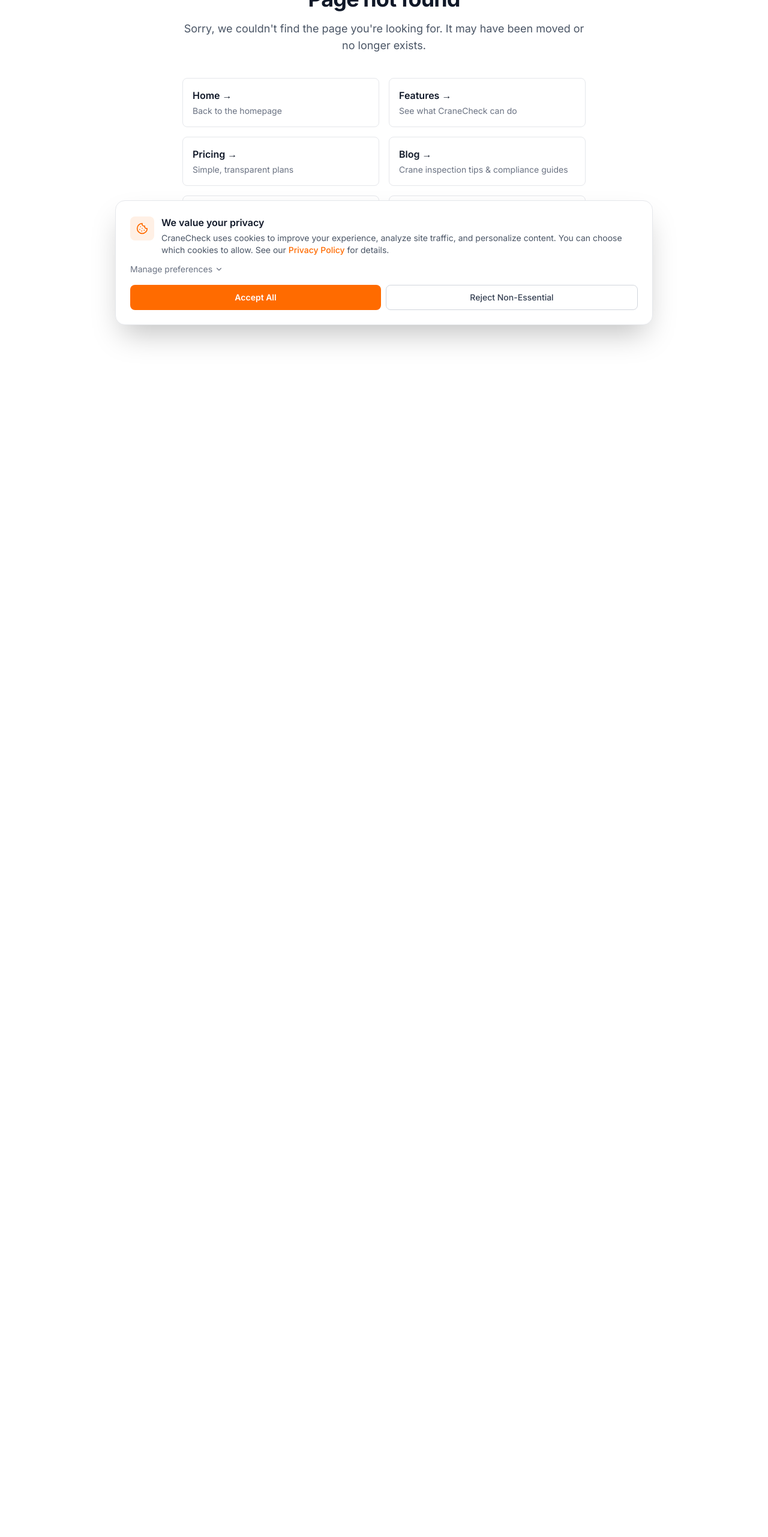
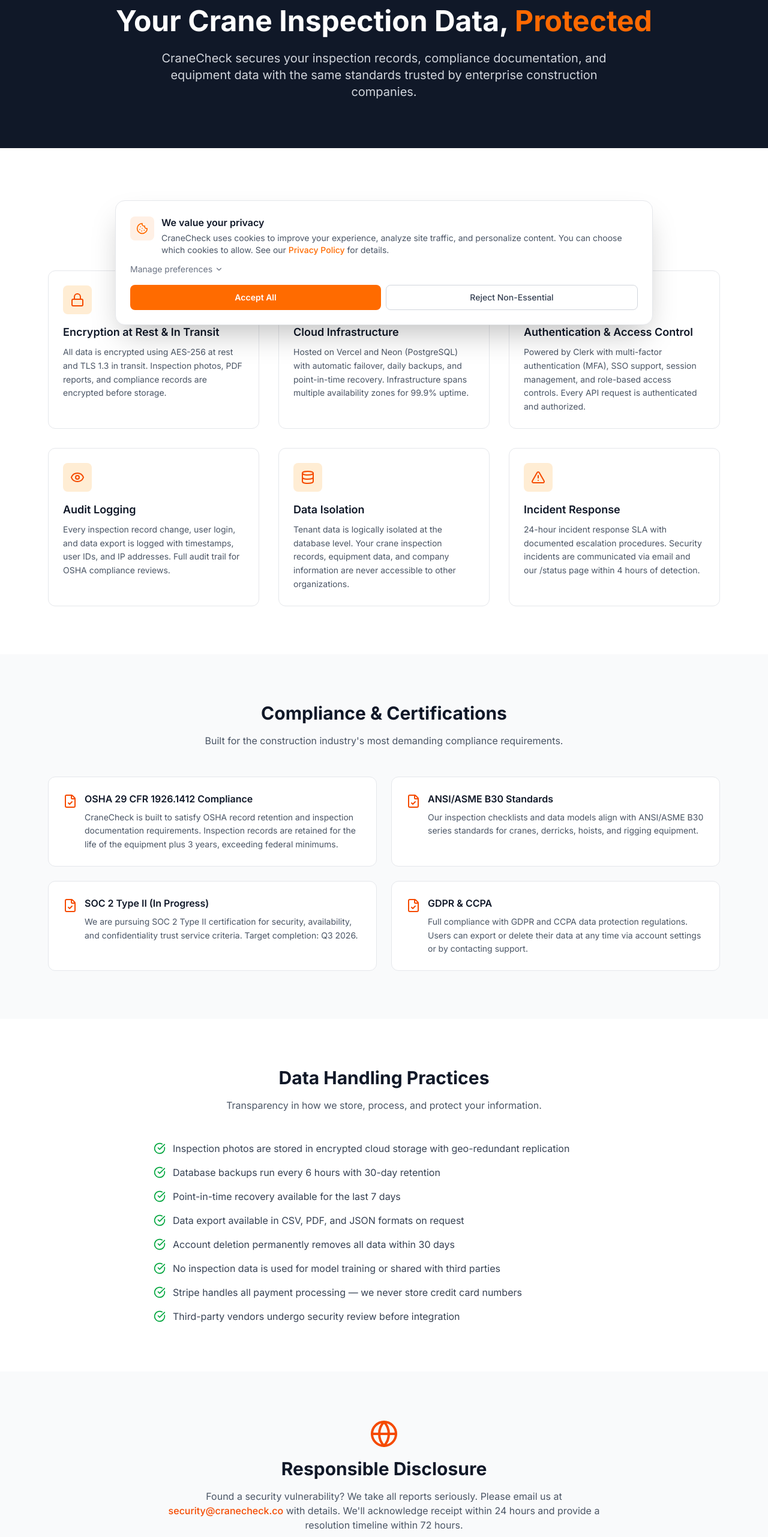
Before and after one commit to nolanterry/cranecheck-site, a Next.js app: page /security in a window 1280 px wide. Before the commit this address had no page. Shown: the part 234-2797 px from the top of the page at 60% size. Before the commit the page ends 822 px from the top, so only its background shows below. Built offline with nearby package versions, Linux system fonts and the light colour scheme.

Commit message:
feat: add /security page with OSHA/ANSI compliance details, encryption, audit logging, responsible disclosure, BreadcrumbList schema, footer + sitemap updated

```diff
--- /dev/null
+++ b/src/app/security/page.tsx
@@ -0,0 +1,221 @@
+import { Header } from "@/components/header";
+import { Footer } from "@/components/footer";
+import { CTASection } from "@/components/cta-section";
+import type { Metadata } from "next";
+import { Shield, Lock, Server, Eye, FileCheck, AlertTriangle, Users, Database, CheckCircle, Globe } from "lucide-react";
+import Link from "next/link";
+
+export const metadata: Metadata = {
+  title: "Security — CraneCheck",
+  description:
+    "CraneCheck security practices — how we protect your crane inspection data with enterprise-grade encryption, SOC 2 controls, and OSHA-compliant data handling.",
+  alternates: { canonical: "/security" },
+  openGraph: {
+    title: "Security | CraneCheck",
+    description: "Enterprise-grade security for crane inspection compliance data.",
+    url: "https://cranecheck.co/security",
+  },
+};
+
+const SECURITY_FEATURES = [
+  {
+    icon: Lock,
+    title: "Encryption at Rest & In Transit",
+    description:
+      "All data is encrypted using AES-256 at rest and TLS 1.3 in transit. Inspection photos, PDF reports, and compliance records are encrypted before storage.",
+  },
+  {
+    icon: Server,
+    title: "Cloud Infrastructure",
+    description:
+      "Hosted on Vercel and Neon (PostgreSQL) with automatic failover, daily backups, and point-in-time recovery. Infrastructure spans multiple availability zones for 99.9% uptime.",
+  },
+  {
+    icon: Users,
+    title: "Authentication & Access Control",
+    description:
+      "Powered by Clerk with multi-factor authentication (MFA), SSO support, session management, and role-based access controls. Every API request is authenticated and authorized.",
+  },
+  {
+    icon: Eye,
+    title: "Audit Logging",
+    description:
+      "Every inspection record change, user login, and data export is logged with timestamps, user IDs, and IP addresses. Full audit trail for OSHA compliance reviews.",
+  },
+  {
+    icon: Database,
+    title: "Data Isolation",
+    description:
+      "Tenant data is logically isolated at the database level. Your crane inspection records, equipment data, and company information are never accessible to other organizations.",
+  },
+  {
+    icon: AlertTriangle,
+    title: "Incident Response",
+    description:
+      "24-hour incident response SLA with documented escalation procedures. Security incidents are communicated via email and our /status page within 4 hours of detection.",
+  },
+];
+
+const COMPLIANCE_ITEMS = [
+  {
+    title: "OSHA 29 CFR 1926.1412 Compliance",
+    description:
+      "CraneCheck is built to satisfy OSHA record retention and inspection documentation requirements. Inspection records are retained for the life of the equipment plus 3 years, exceeding federal minimums.",
+  },
+  {
+    title: "ANSI/ASME B30 Standards",
+    description:
+      "Our inspection checklists and data models align with ANSI/ASME B30 series standards for cranes, derricks, hoists, and rigging equipment.",
+  },
+  {
+    title: "SOC 2 Type II (In Progress)",
+    description:
+      "We are pursuing SOC 2 Type II certification for security, availability, and confidentiality trust service criteria. Target completion: Q3 2026.",
+  },
+  {
+    title: "GDPR & CCPA",
+    description:
+      "Full compliance with GDPR and CCPA data protection regulations. Users can export or delete their data at any time via account settings or by contacting support.",
+  },
+];
+
+const DATA_PRACTICES = [
+  "Inspection photos are stored in encrypted cloud storage with geo-redundant replication",
+  "Database backups run every 6 hours with 30-day retention",
+  "Point-in-time recovery available for the last 7 days",
+  "Data export available in CSV, PDF, and JSON formats on request",
+  "Account deletion permanently removes all data within 30 days",
+  "No inspection data is used for model training or shared with third parties",
+  "Stripe handles all payment processing — we never store credit card numbers",
+  "Third-party vendors undergo security review before integration",
+];
+
+export default function SecurityPage() {
+  return (
+    <>
+      <Header />
+      <main id="main-content">
+        {/* Hero */}
+        <section className="bg-gray-900 text-white py-20">
+          <div className="max-w-6xl mx-auto px-4 text-center">
+            <div className="inline-flex items-center gap-2 bg-orange-500/20 text-orange-400 px-4 py-2 rounded-full text-sm font-medium mb-6">
+              <Shield className="w-4 h-4" />
+              Enterprise-Grade Security
+            </div>
+            <h1 className="text-4xl md:text-5xl font-bold mb-6">
+              Your Crane Inspection Data,{" "}
+              <span className="text-orange-500">Protected</span>
+            </h1>
+            <p className="text-xl text-gray-300 max-w-3xl mx-auto">
+              CraneCheck secures your inspection records, compliance documentation, and equipment data
+              with the same standards trusted by enterprise construction companies.
+            </p>
+          </div>
+        </section>
+
+        {/* Security Features Grid */}
+        <section className="py-20 bg-white">
+          <div className="max-w-6xl mx-auto px-4">
+            <h2 className="text-3xl font-bold text-center mb-4">How We Protect Your Data</h2>
+            <p className="text-gray-600 text-center max-w-2xl mx-auto mb-12">
+              Security isn&apos;t an afterthought — it&apos;s built into every layer of CraneCheck.
+            </p>
+            <div className="grid md:grid-cols-2 lg:grid-cols-3 gap-8">
+              {SECURITY_FEATURES.map((feature) => (
+                <div
+                  key={feature.title}
+                  className="border border-gray-200 rounded-xl p-6 hover:shadow-lg transition-shadow"
+                >
+                  <div className="w-12 h-12 bg-orange-100 rounded-lg flex items-center justify-center mb-4">
+                    <feature.icon className="w-6 h-6 text-orange-600" />
+                  </div>
+                  <h3 className="text-lg font-semibold mb-2">{feature.title}</h3>
+                  <p className="text-gray-600 text-sm leading-relaxed">{feature.description}</p>
+                </div>
+              ))}
+            </div>
+          </div>
+        </section>
+
+        {/* Compliance */}
+        <section className="py-20 bg-gray-50">
+          <div className="max-w-6xl mx-auto px-4">
+            <h2 className="text-3xl font-bold text-center mb-4">Compliance & Certifications</h2>
+            <p className="text-gray-600 text-center max-w-2xl mx-auto mb-12">
+              Built for the construction industry&apos;s most demanding compliance requirements.
+            </p>
+            <div className="grid md:grid-cols-2 gap-6">
+              {COMPLIANCE_ITEMS.map((item) => (
+                <div key={item.title} className="bg-white rounded-xl p-6 border border-gray-200">
+                  <div className="flex items-start gap-3">
+                    <FileCheck className="w-6 h-6 text-orange-600 mt-1 flex-shrink-0" />
+                    <div>
+                      <h3 className="font-semibold mb-2">{item.title}</h3>
+                      <p className="text-gray-600 text-sm leading-relaxed">{item.description}</p>
+                    </div>
+                  </div>
+                </div>
+              ))}
+            </div>
+          </div>
+        </section>
+
+        {/* Data Practices */}
+        <section className="py-20 bg-white">
+          <div className="max-w-6xl mx-auto px-4">
+            <h2 className="text-3xl font-bold text-center mb-4">Data Handling Practices</h2>
+            <p className="text-gray-600 text-center max-w-2xl mx-auto mb-12">
+              Transparency in how we store, process, and protect your information.
+            </p>
+            <div className="max-w-3xl mx-auto">
+              <ul className="space-y-4">
+                {DATA_PRACTICES.map((practice, i) => (
+                  <li key={i} className="flex items-start gap-3">
+                    <CheckCircle className="w-5 h-5 text-green-600 mt-0.5 flex-shrink-0" />
+                    <span className="text-gray-700">{practice}</span>
+                  </li>
+                ))}
+              </ul>
+            </div>
+          </div>
+        </section>
+
+        {/* Responsible Disclosure */}
+        <section className="py-20 bg-gray-50">
+          <div className="max-w-3xl mx-auto px-4 text-center">
+            <Globe className="w-12 h-12 text-orange-600 mx-auto mb-4" />
+            <h2 className="text-3xl font-bold mb-4">Responsible Disclosure</h2>
+            <p className="text-gray-600 mb-6">
+              Found a security vulnerability? We take all reports seriously. Please email us at{" "}
+              <a href="mailto:security@cranecheck.co" className="text-orange-600 font-medium hover:underline">
+                security@cranecheck.co
+              </a>{" "}
+              with details. We&apos;ll acknowledge receipt within 24 hours and provide a resolution timeline within 72 hours.
+            </p>
+            <p className="text-gray-500 text-sm">
+              Please do not publicly disclose vulnerabilities until we&apos;ve had a chance to address them.
+            </p>
+          </div>
+        </section>
+
+        <CTASection />
+
+        {/* BreadcrumbList Schema */}
+        <script
+          type="application/ld+json"
+          dangerouslySetInnerHTML={{
+            __html: JSON.stringify({
+              "@context": "https://schema.org",
+              "@type": "BreadcrumbList",
+              itemListElement: [
+                { "@type": "ListItem", position: 1, name: "Home", item: "https://cranecheck.co" },
+                { "@type": "ListItem", position: 2, name: "Security", item: "https://cranecheck.co/security" },
+              ],
+            }),
+          }}
+        />
+      </main>
+      <Footer />
+    </>
+  );
+}
--- a/src/app/sitemap.ts
+++ b/src/app/sitemap.ts
@@ -75,6 +75,7 @@
     { url: `${base}/privacy`, lastModified: now, changeFrequency: "yearly", priority: 0.3 },
     { url: `${base}/terms`, lastModified: now, changeFrequency: "yearly", priority: 0.3 },
     { url: `${base}/accessibility`, lastModified: new Date(), changeFrequency: "yearly" as const, priority: 0.3 },
+    { url: `${base}/security`, lastModified: now, changeFrequency: "monthly" as const, priority: 0.6 },
     { url: `${base}/blog/tag`, lastModified: now, changeFrequency: "weekly" as const, priority: 0.5 },
     ...tags.map(({ tag }) => ({
       url: `${base}/blog/tag/${tag}`,
--- a/src/components/footer.tsx
+++ b/src/components/footer.tsx
@@ -90,6 +90,7 @@
             <Link href="/privacy" className="hover:text-gray-300 transition-colors">Privacy Policy</Link>
             <Link href="/terms" className="hover:text-gray-300 transition-colors">Terms of Service</Link>
             <Link href="/accessibility" className="hover:text-gray-300 transition-colors">Accessibility</Link>
+            <Link href="/security" className="hover:text-gray-300 transition-colors">Security</Link>
           </div>
         </div>
       </div>
```
